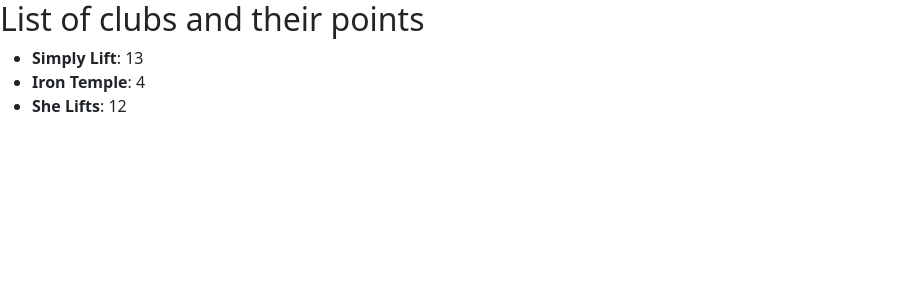
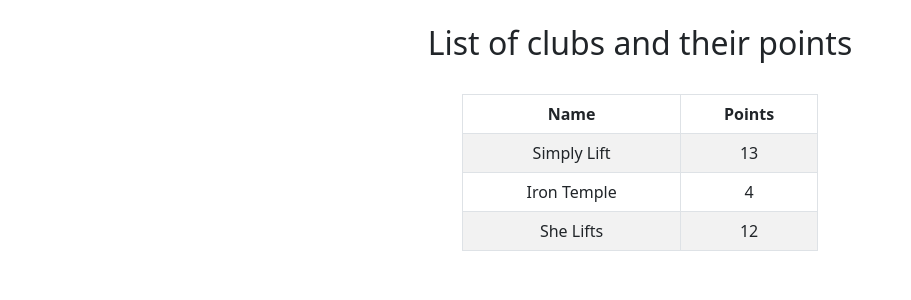
Before and after one commit to yannis971/Projet_P11, a Flask app: page /displayPoints in a window 1280 px wide. Shown: the top 300 px of the page, without its empty margins (0-911 px from the left). Run offline with Flask 2, Linux system fonts and the light colour scheme.

Commit message:
version 0.0.3 branch 06_feature_points_display_board modif display_points.html

```diff
--- a/webapp/static/css/main.css
+++ b/webapp/static/css/main.css
@@ -3,3 +3,7 @@
     font-size: 1.2em;
     font-weight: bold;
 }
+
+.tablecenterheadCSS th{
+	text-align:center;
+}
--- a/webapp/templates/display_points.html
+++ b/webapp/templates/display_points.html
@@ -5,13 +5,36 @@
 {% endblock title %}
 
 {% block content %}
-<h2>List of clubs and their points</h2>
+<br/>
+<h2 align="center">List of clubs and their points</h2>
+<br/>
 
-<div>
-    <ul>
-        {% for club in clubs %}
-        <li><strong>{{ club["name"] }}</strong>: {{ club["points"] }}</li>
-        {% endfor %}
-    </ul>
-</div>
+{% if clubs %}
+    <div class="container">
+        <div class="row">
+            <div class="col"></div>
+            <div class="col">
+                <table class="tablecenterheadCSS table table-bordered table-striped">
+                    <thead>
+                        <tr>
+                            <th scope="col" >Name</th>
+                            <th scope="col">Points</th>
+                        </tr>
+                    </thead>
+                    <tbody>
+                    {% for club in clubs %}
+                        <tr>
+                            <td align="center">{{ club["name"] }}</td>
+                            <td align="center">{{ club["points"] }}</td>
+                        </tr>
+                    {% endfor %}
+                    </tbody>
+                </table>
+            </div>
+            <div class="col"></div>
+        </div>
+    </div>
+{% else %}
+    <div class="alert alert-info text-center">No club to display</div>
+{% endif %}
 {% endblock content %}
```
